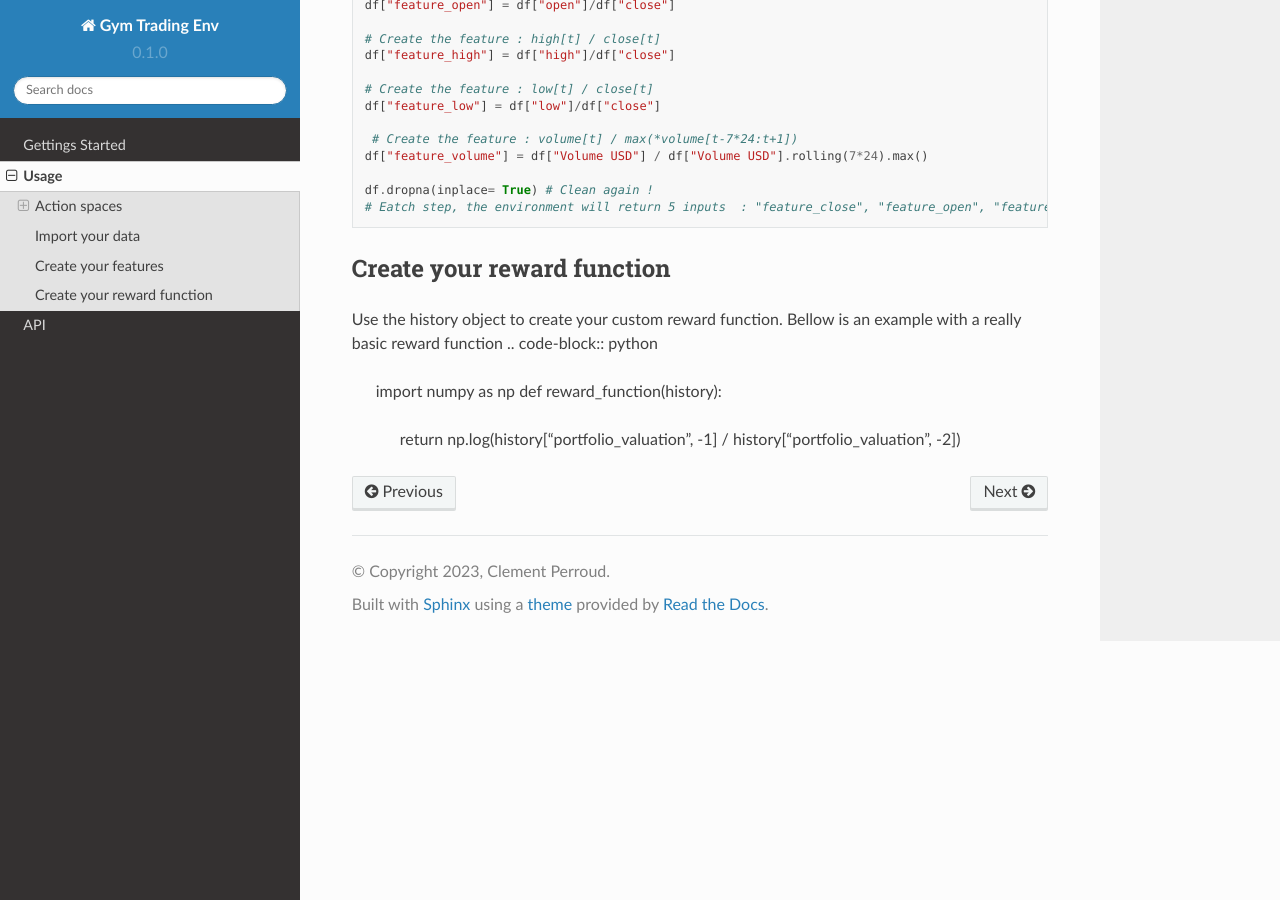
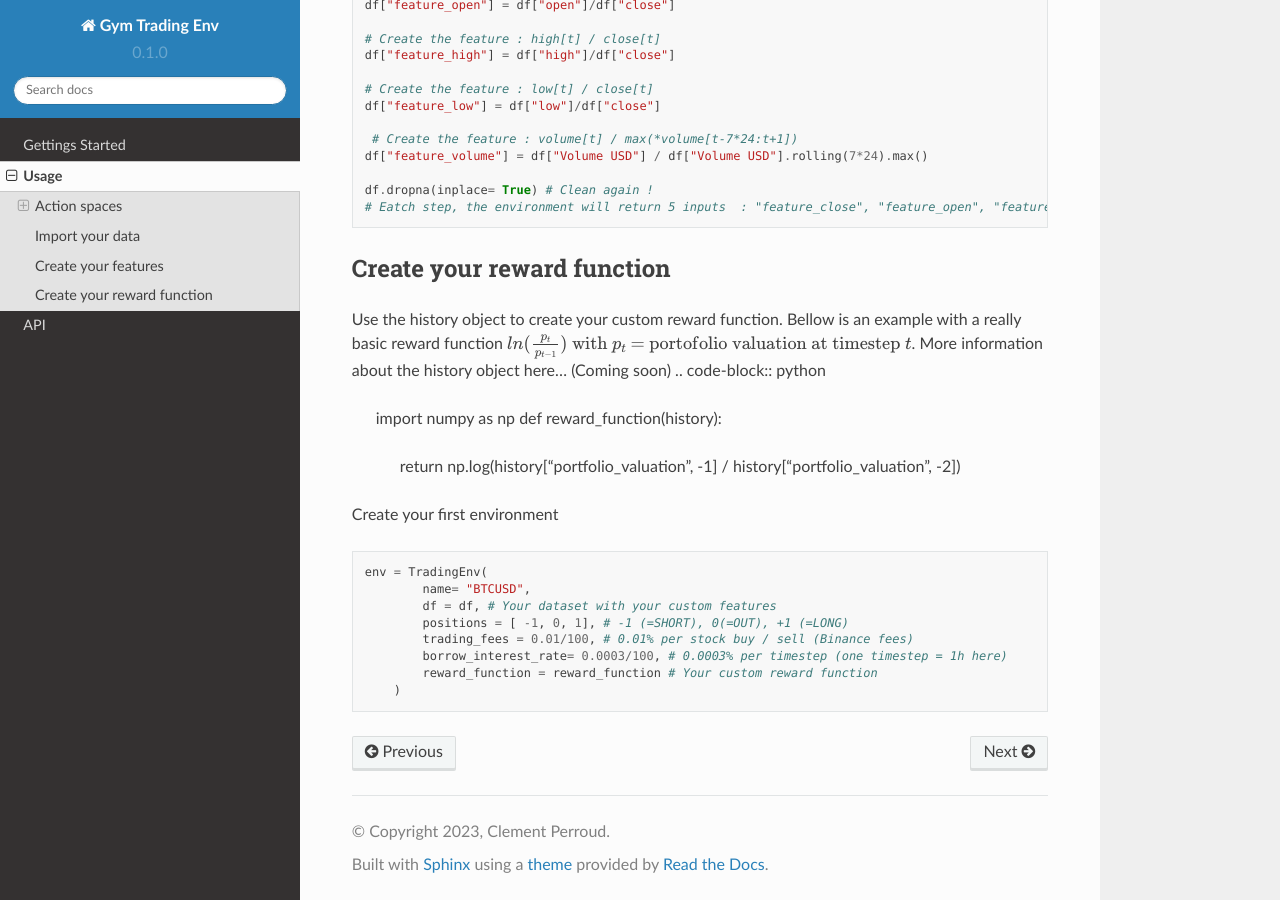
Before and after one commit to ClementPerroud/Gym-Trading-Env, a Sphinx documentation site: the page built from docs/source/usage.rst, in a window 1280 px wide and 900 px high, scrolled down 1988 px. Built offline with Sphinx 7.4.7 and the Read the Docs theme 2.0.0, drawn with Linux system fonts in a browser that asks for light colours.

Commit message:
Update usage.rst

```diff
--- a/docs/source/usage.rst
+++ b/docs/source/usage.rst
@@ -101,9 +101,24 @@ Your RL-agent will need inputs. It is your job to make sure it has everything it
 Create your reward function
 -------------------
 
-Use the history object to create your custom reward function. Bellow is an example with a really basic reward function
+Use the history object to create your custom reward function. Bellow is an example with a really basic reward function :math:`ln(\frac{p_{t}}{p_{t-1}})\text{ with }p_{t}\text{ = portofolio valuation at timestep }t`. More information about the history object here... (Coming soon)
 .. code-block:: python
 
   import numpy as np
   def reward_function(history):
       return np.log(history["portfolio_valuation", -1] / history["portfolio_valuation", -2])
+
+
+Create your first environment
+
+
+.. code-block:: python
+
+  env = TradingEnv(
+          name= "BTCUSD",
+          df = df, # Your dataset with your custom features
+          positions = [ -1, 0, 1], # -1 (=SHORT), 0(=OUT), +1 (=LONG)
+          trading_fees = 0.01/100, # 0.01% per stock buy / sell (Binance fees)
+          borrow_interest_rate= 0.0003/100, # 0.0003% per timestep (one timestep = 1h here)
+          reward_function = reward_function # Your custom reward function
+      )
```
